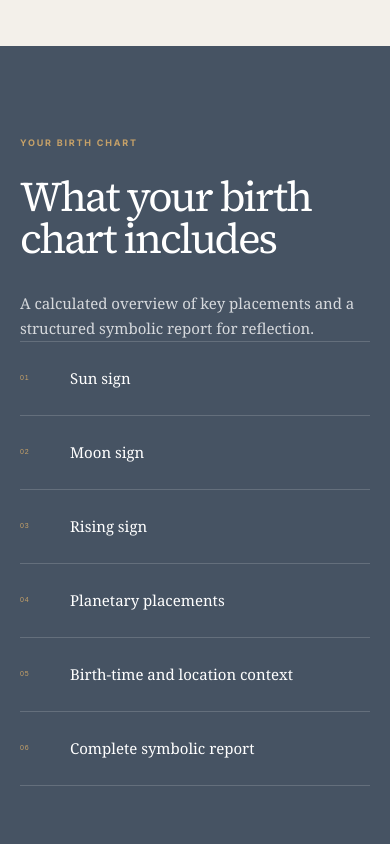
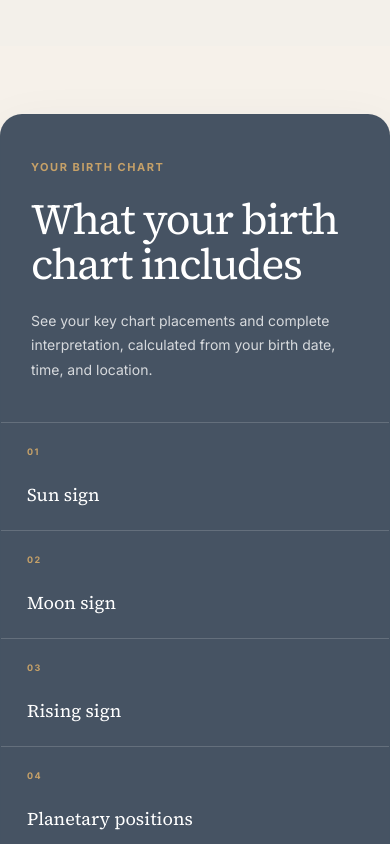
Before and after one commit to sidragon13-cyber/innergeodessa, a Next.js app: page /zodiac in a window 390 px wide. Shown: the part 7140-7984 px from the top of the page. Built offline with nearby package versions, Linux system fonts and the light colour scheme; no server answers.

Commit message:
style(zodiac): refine birth chart overview

```diff
--- a/src/components/zodiac/zodiac-landing-v1.module.css
+++ b/src/components/zodiac/zodiac-landing-v1.module.css
@@ -1087,6 +1087,201 @@
   }
 }
 
+
+/* =========================================================
+   Birth Chart Includes
+   ========================================================= */
+
+.profileSection {
+  padding: 104px 0;
+  background: var(--zodiac-ivory);
+}
+
+.profileInner {
+  display: grid;
+  grid-template-columns:
+    minmax(0, 0.42fr)
+    minmax(0, 0.58fr);
+  overflow: hidden;
+  padding: 0;
+  border: 1px solid rgba(70, 83, 99, 0.18);
+  border-radius: 26px;
+  background: var(--zodiac-deep);
+  box-shadow:
+    0 20px 55px rgba(55, 65, 78, 0.08);
+  color: var(--zodiac-light-text);
+}
+
+.profileHeading {
+  display: flex;
+  min-height: 520px;
+  flex-direction: column;
+  justify-content: center;
+  padding:
+    clamp(54px, 6vw, 84px)
+    clamp(46px, 5vw, 72px);
+}
+
+.profileEyebrow {
+  margin: 0 0 22px;
+  color: var(--zodiac-gold);
+  font-size: 11px;
+  font-weight: 700;
+  letter-spacing: 0.14em;
+  text-transform: uppercase;
+}
+
+.profileHeading h2 {
+  max-width: 520px;
+  margin: 0;
+  color: var(--zodiac-light-text);
+  font-family:
+    var(--font-innergeo-serif),
+    "Source Serif 4",
+    Georgia,
+    serif;
+  font-size: clamp(46px, 4.3vw, 66px);
+  font-weight: 400;
+  line-height: 1.04;
+  letter-spacing: -0.035em;
+}
+
+.profileDescription {
+  max-width: 440px;
+  margin: 32px 0 0;
+  color: var(--zodiac-light-muted);
+  font-size: 15px;
+  line-height: 1.75;
+}
+
+.profileGrid {
+  display: grid;
+  grid-template-columns:
+    repeat(2, minmax(0, 1fr));
+  margin: 0;
+  padding: 0;
+  border-left:
+    1px solid var(--zodiac-light-line);
+  list-style: none;
+}
+
+.profileItem {
+  min-height: 173px;
+  display: flex;
+  flex-direction: column;
+  justify-content: space-between;
+  gap: 28px;
+  padding: 28px 30px 30px;
+  border: 0;
+  border-bottom:
+    1px solid var(--zodiac-light-line);
+  border-radius: 0;
+  background: transparent;
+}
+
+.profileItem:nth-child(even) {
+  border-left:
+    1px solid var(--zodiac-light-line);
+}
+
+.profileItem:nth-last-child(-n + 2) {
+  border-bottom: 0;
+}
+
+.profileNumber {
+  color: var(--zodiac-gold);
+  font-size: 9px;
+  font-weight: 700;
+  letter-spacing: 0.16em;
+}
+
+.profileItem strong {
+  max-width: 220px;
+  color: var(--zodiac-light-text);
+  font-family:
+    var(--font-innergeo-serif),
+    "Source Serif 4",
+    Georgia,
+    serif;
+  font-size: 20px;
+  font-weight: 400;
+  line-height: 1.3;
+}
+
+@media (max-width: 900px) {
+  .profileSection {
+    padding: 88px 0;
+  }
+
+  .profileInner {
+    grid-template-columns: 1fr;
+  }
+
+  .profileHeading {
+    min-height: auto;
+    padding: 58px 52px 54px;
+  }
+
+  .profileGrid {
+    border-top:
+      1px solid var(--zodiac-light-line);
+    border-left: 0;
+  }
+}
+
+@media (max-width: 640px) {
+  .profileSection {
+    padding: 68px 0;
+  }
+
+  .profileInner {
+    border-radius: 22px;
+  }
+
+  .profileHeading {
+    padding: 44px 30px 40px;
+  }
+
+  .profileHeading h2 {
+    font-size: clamp(38px, 11vw, 48px);
+  }
+
+  .profileDescription {
+    margin-top: 22px;
+    font-size: 14px;
+  }
+
+  .profileGrid {
+    grid-template-columns: 1fr;
+  }
+
+  .profileItem {
+    min-height: 108px;
+    gap: 20px;
+    padding: 22px 26px 24px;
+    border-bottom:
+      1px solid var(--zodiac-light-line);
+  }
+
+  .profileItem:nth-child(even) {
+    border-left: 0;
+  }
+
+  .profileItem:nth-last-child(-n + 2) {
+    border-bottom:
+      1px solid var(--zodiac-light-line);
+  }
+
+  .profileItem:last-child {
+    border-bottom: 0;
+  }
+
+  .profileItem strong {
+    font-size: 18px;
+  }
+}
+
+
 /* Zodiac-only color overrides for legacy sections still awaiting V1 rebuild. */
 
 .page :global(.zodiac-profile-preview) {
--- a/src/components/zodiac/zodiac-landing.tsx
+++ b/src/components/zodiac/zodiac-landing.tsx
@@ -306,23 +306,34 @@ export function ZodiacLanding() {
         </div>
       </Container>
 
-      <section className="zodiac-profile-preview">
-        <Container>
-          <div className="zodiac-profile-heading">
-            <p className="eyebrow">
+      <section className={styles.profileSection}>
+        <Container
+          size="wide"
+          className={styles.profileInner}
+        >
+          <div className={styles.profileHeading}>
+            <p className={styles.profileEyebrow}>
               {dictionary.profile.eyebrow}
             </p>
+
             <h2>{dictionary.profile.title}</h2>
-            <p>{dictionary.profile.description}</p>
+
+            <p className={styles.profileDescription}>
+              {dictionary.profile.description}
+            </p>
           </div>
 
-          <ol>
+          <ol className={styles.profileGrid}>
             {dictionary.profile.items.map((item, index) => (
-              <li key={`profile-item-${index}`}>
-                <span>
+              <li
+                className={styles.profileItem}
+                key={`profile-item-${index}`}
+              >
+                <span className={styles.profileNumber}>
                   {String(index + 1).padStart(2, "0")}
                 </span>
-                {item}
+
+                <strong>{item}</strong>
               </li>
             ))}
           </ol>
--- a/src/data/i18n/zodiac.ts
+++ b/src/data/i18n/zodiac.ts
@@ -281,14 +281,14 @@ export const zodiacLandingDictionaries: Record<
       eyebrow: "Your birth chart",
       title: "What your birth chart includes",
       description:
-        "A calculated overview of key placements and a structured symbolic report for reflection.",
+        "See your key chart placements and complete interpretation, calculated from your birth date, time, and location.",
       items: [
         "Sun sign",
         "Moon sign",
         "Rising sign",
-        "Planetary placements",
-        "Birth-time and location context",
-        "Complete symbolic report",
+        "Planetary positions",
+        "Birth time & location",
+        "Complete chart report",
       ],
     },
 
@@ -539,14 +539,14 @@ export const zodiacLandingDictionaries: Record<
       eyebrow: "你的出生星盘",
       title: "你的出生星盘包含什么",
       description:
-        "查看关键位置的计算结果，并通过结构化的象征报告继续探索。",
+        "根据你的出生日期、时间与地点，查看关键星盘位置及完整解读。",
       items: [
         "太阳星座",
         "月亮星座",
         "上升星座",
         "行星位置",
-        "出生时间与地点信息",
-        "完整象征报告",
+        "出生时间与地点",
+        "完整星盘报告",
       ],
     },
 
```
